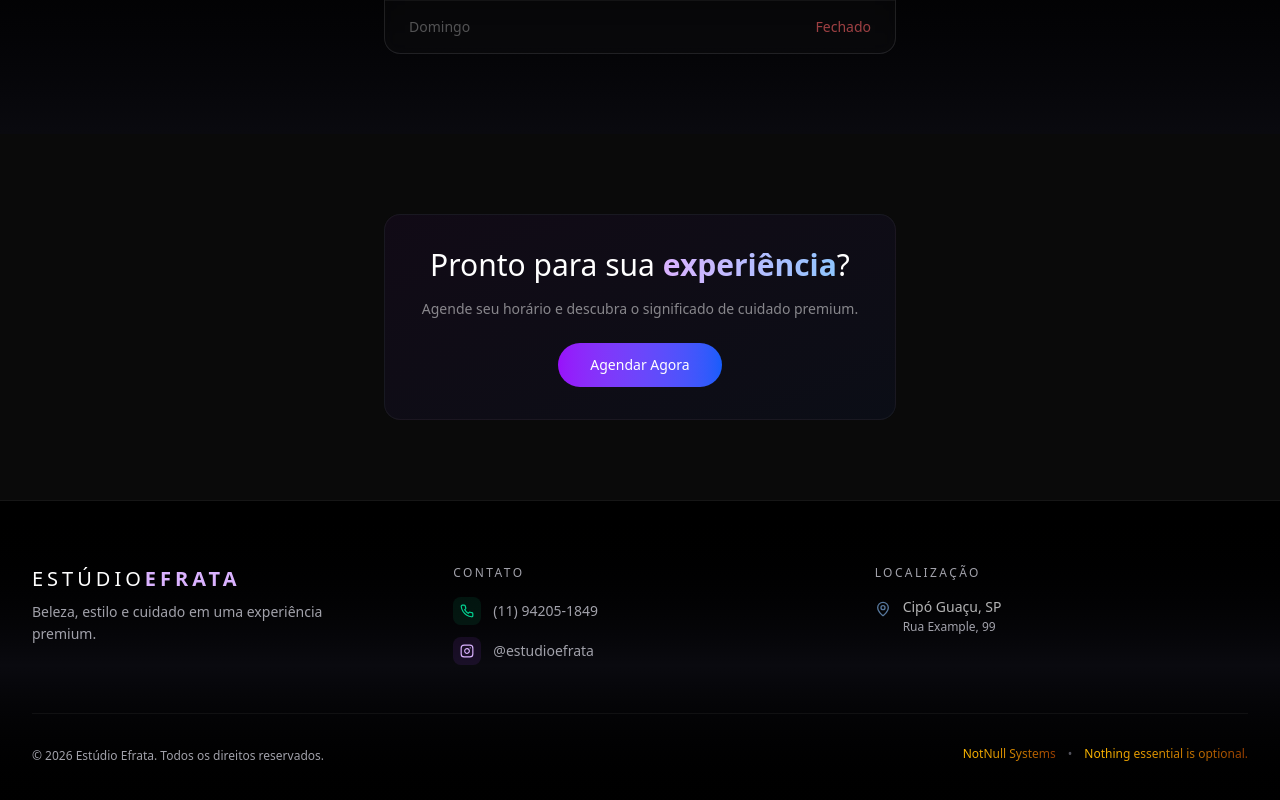
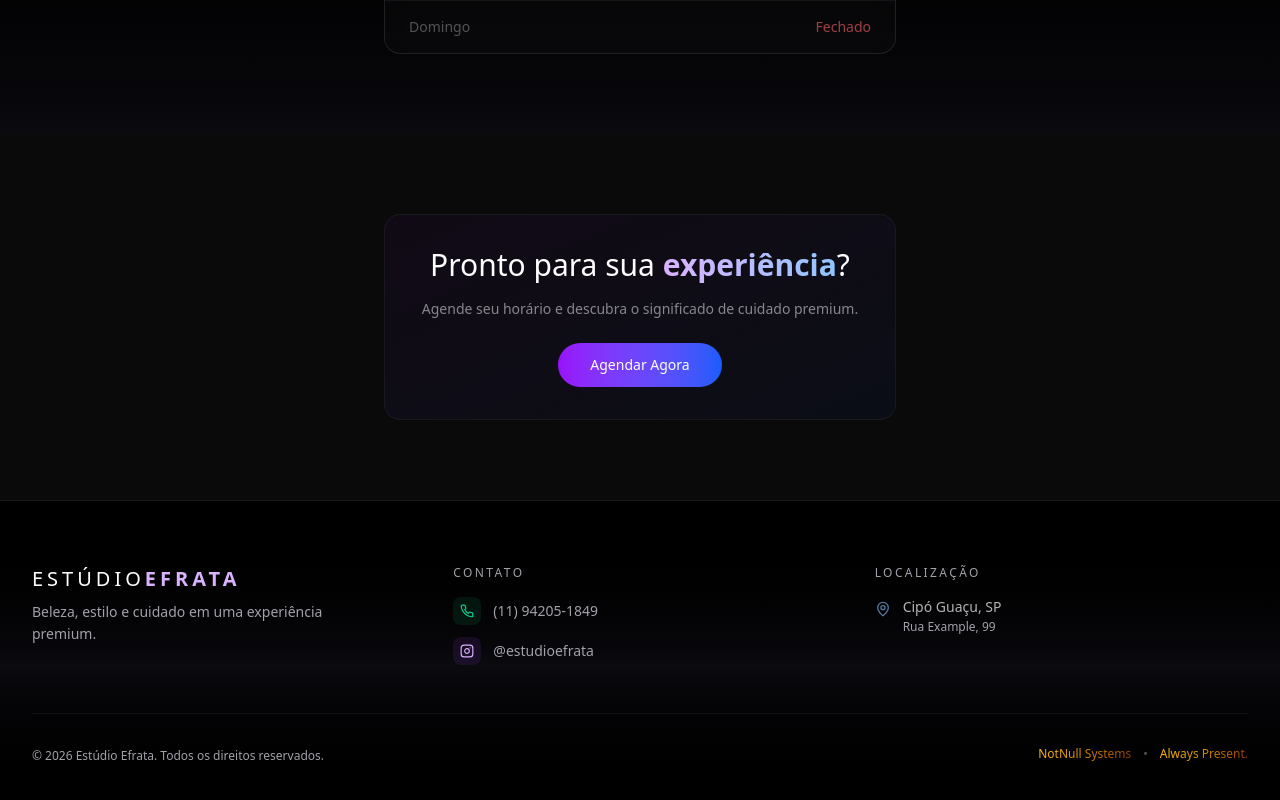
Before and after one commit to Dev-HideyukiTakahashi/estudio-efrata, a Next.js app: page / in a window 1280 px wide. Shown: the part 7771-8571 px from the top of the page. Built offline with nearby package versions, Linux system fonts and the light colour scheme; no server answers.

Commit message:
refactor logo footer

```diff
--- a/src/components/footer.tsx
+++ b/src/components/footer.tsx
@@ -100,7 +100,7 @@ export function Footer() {
             <span className="text-zinc-600">•</span>
 
             <span className="bg-linear-to-r from-amber-400 via-yellow-600   to-amber-800 bg-clip-text text-transparent font-medium">
-              Nothing essential is optional.
+              Always Present.
             </span>
 
             {/* Linha de sublinhado no hover */}
```
